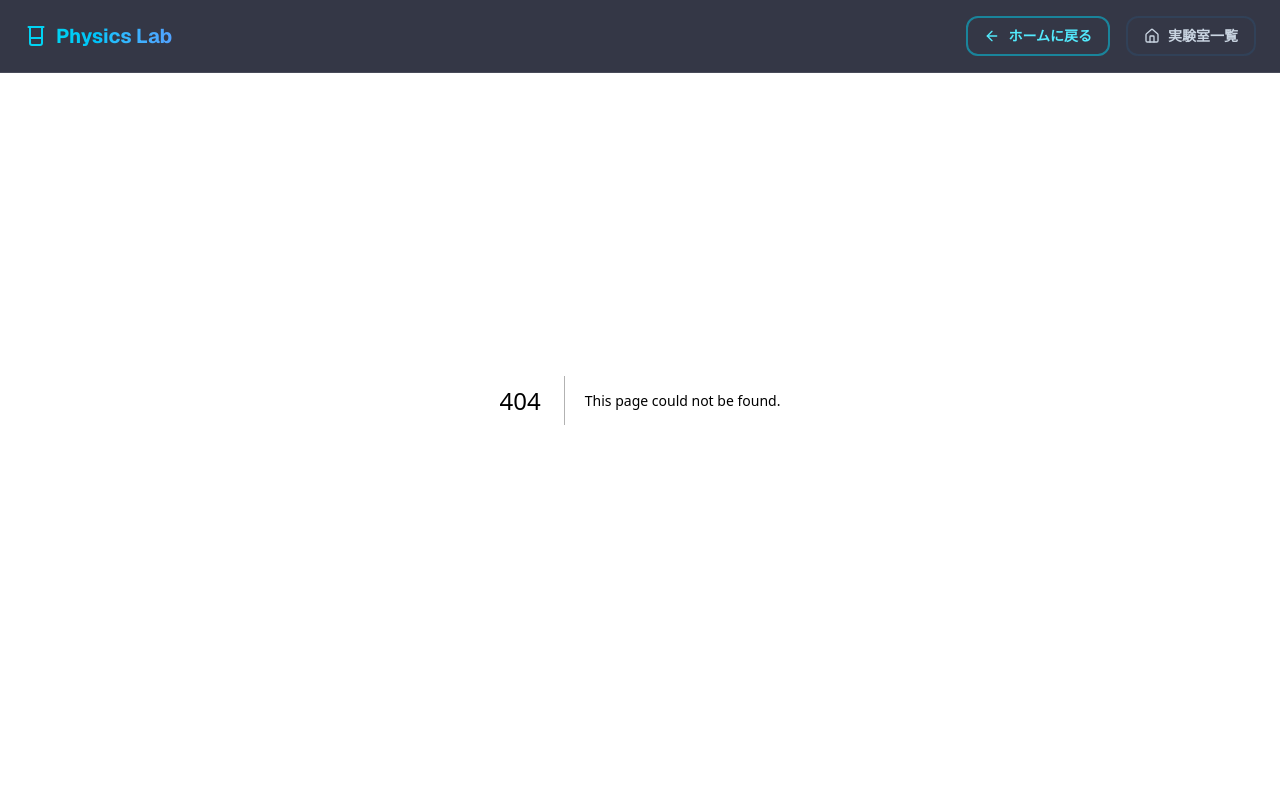
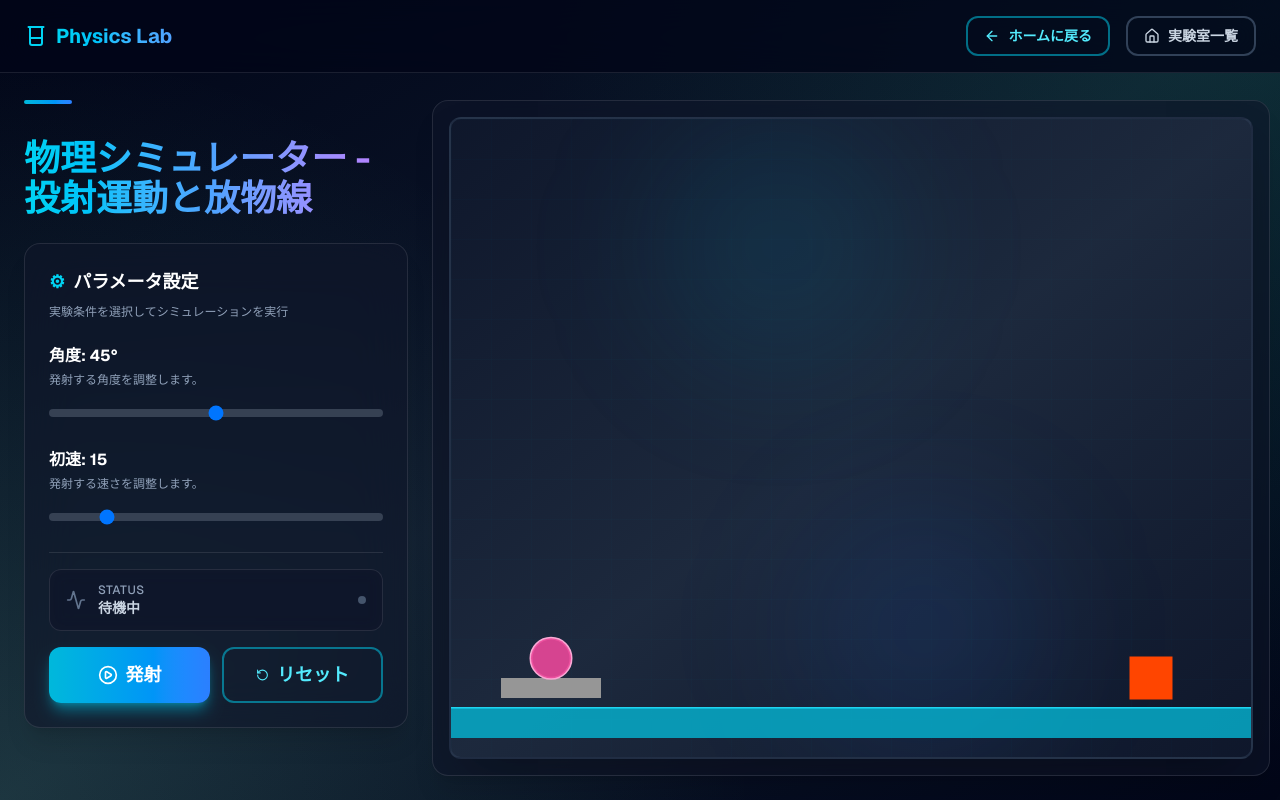
Before and after one commit to yuke325/physics-problems, a Next.js app: page /projectile-motion in a window 1280 px wide. Before the commit this address had no page. Built offline with nearby package versions, Linux system fonts and the light colour scheme.

Commit message:
feat: add page

```diff
--- /dev/null
+++ b/app/projectile-motion/components/ProjectileMotion.tsx
@@ -0,0 +1,100 @@
+"use client";
+
+import Matter from "matter-js";
+import type React from "react";
+import { useCallback, useRef, useState } from "react";
+import { PhysicsContainer } from "@/components/physics/Container";
+import { useMatterCanvas } from "@/lib/useMatterCanvas";
+import { projectileMotionMatter, fireBall } from "../lib/matter";
+
+const ProjectileMotion: React.FC<{ title: string }> = ({ title }) => {
+  const [isFired, setIsFired] = useState(false);
+  const [angle, setAngle] = useState(45); // 初期角度 45度
+  const [speed, setSpeed] = useState(15); // 初期速度 15
+
+  const ballRef = useRef<Matter.Body | null>(null);
+  const targetRef = useRef<Matter.Body | null>(null);
+
+  const initializeScene = useCallback(
+    () =>
+      projectileMotionMatter({
+        ballRef,
+        targetRef,
+      }),
+    [],
+  );
+
+  const { canvasRef, engineRef } = useMatterCanvas(initializeScene);
+
+  const handleFire = () => {
+    if (ballRef.current && engineRef.current) {
+      // 重力を有効にする
+      engineRef.current.gravity.y = 1;
+      fireBall(ballRef.current, angle, speed);
+      setIsFired(true);
+    }
+  };
+
+  const handleReset = () => {
+    if (ballRef.current && engineRef.current) {
+      // ボールを元の位置に戻し、速度をゼロにする
+      Matter.Body.setPosition(ballRef.current, { x: 100, y: 530 });
+      Matter.Body.setVelocity(ballRef.current, { x: 0, y: 0 });
+      Matter.Body.setAngularVelocity(ballRef.current, 0);
+
+      // 重力を無効にする（任意）
+      // engineRef.current.gravity.y = 0;
+
+      setIsFired(false);
+    }
+  };
+
+  return (
+    <PhysicsContainer
+      title={title}
+      onTry={handleFire}
+      onReset={handleReset}
+      isFalling={isFired} // isFallingをisFiredに意味的に合わせる
+      canvasRef={canvasRef}
+      tryLabel="発射"
+    >
+      {/* 角度調整スライダー */}
+      <div className="space-y-3">
+        <div>
+          <h3 className="text-base font-bold text-white mb-1">
+            角度: {angle}°
+          </h3>
+          <p className="text-xs text-slate-400">発射する角度を調整します。</p>
+        </div>
+        <input
+          type="range"
+          min="0"
+          max="90"
+          value={angle}
+          onChange={(e) => setAngle(Number(e.target.value))}
+          disabled={isFired}
+          className="w-full h-2 bg-gray-700 rounded-lg appearance-none cursor-pointer"
+        />
+      </div>
+
+      {/* 初速調整スライダー */}
+      <div className="space-y-3">
+        <div>
+          <h3 className="text-base font-bold text-white mb-1">初速: {speed}</h3>
+          <p className="text-xs text-slate-400">発射する速さを調整します。</p>
+        </div>
+        <input
+          type="range"
+          min="1"
+          max="90"
+          value={speed}
+          onChange={(e) => setSpeed(Number(e.target.value))}
+          disabled={isFired}
+          className="w-full h-2 bg-gray-700 rounded-lg appearance-none cursor-pointer"
+        />
+      </div>
+    </PhysicsContainer>
+  );
+};
+
+export default ProjectileMotion;
--- /dev/null
+++ b/app/projectile-motion/lab.config.ts
@@ -0,0 +1,14 @@
+import type { LabConfig } from "@/lib/labs";
+
+export const labConfig: LabConfig = {
+  code: "EX-02",
+  title: "投射運動シミュレーター",
+  description:
+    "初速と角度を調整して、物体がどのように飛んでいくかをシミュレーションします。放物線運動や空気抵抗の影響を視覚的に学べます。",
+  tags: ["初速", "角度", "重力"] as const,
+  accent: "from-green-500/30 via-emerald-500/10 to-transparent",
+  status: "体験可能",
+  order: 2,
+};
+
+export default labConfig;
--- /dev/null
+++ b/app/projectile-motion/lib/matter.ts
@@ -0,0 +1,92 @@
+import Matter from "matter-js";
+import type { MatterCanvasResult } from "@/lib/types";
+
+// オブジェクトの参照を保持するためのインターフェース
+interface ProjectileMotionMatterProps {
+  ballRef: React.RefObject<Matter.Body | null>;
+  targetRef: React.RefObject<Matter.Body | null>;
+}
+
+// Matter.jsのワールドを初期化し、オブジェクトを作成する関数
+export const initializeProjectileMotion = () => {
+  // 地面
+  const ground = Matter.Bodies.rectangle(400, 600, 810, 60, {
+    isStatic: true,
+    render: {
+      fillStyle: "rgba(6, 182, 212, 0.8)",
+      strokeStyle: "#22d3ee",
+      lineWidth: 2,
+    },
+  });
+
+  // 発射台
+  const cannonBase = Matter.Bodies.rectangle(100, 550, 100, 20, {
+    isStatic: true,
+    render: {
+      fillStyle: "rgba(150, 150, 150, 1)",
+    },
+  });
+
+  // 的
+  const target = Matter.Bodies.rectangle(700, 540, 40, 40, {
+    isStatic: true, // 最初は静的にしておく
+    render: {
+      fillStyle: "rgba(255, 69, 0, 1)", // オレンジ色
+      strokeStyle: "#ff4500",
+      lineWidth: 3,
+    },
+  });
+
+  // 発射されるボール
+  const ball = Matter.Bodies.circle(100, 530, 20, {
+    density: 0.04,
+    restitution: 0.6,
+    render: {
+      fillStyle: "rgba(236, 72, 153, 0.9)",
+      strokeStyle: "#f9a8d4",
+      lineWidth: 3,
+    },
+  });
+
+  return { ground, cannonBase, target, ball };
+};
+
+// コンポーネントから呼び出されるメインの関数
+export const projectileMotionMatter = ({
+  ballRef,
+  targetRef,
+}: ProjectileMotionMatterProps): MatterCanvasResult => {
+  const { ground, cannonBase, target, ball } = initializeProjectileMotion();
+
+  // 参照にオブジェクトを格納
+  ballRef.current = ball;
+  targetRef.current = target;
+
+  // ワールドに追加するすべてのオブジェクトを配列で返す
+  return [ground, cannonBase, target, ball];
+};
+
+// ボールを発射する関数
+export const fireBall = (
+  ball: Matter.Body,
+  angle: number,
+  speed: number,
+) => {
+  // ラジアンに変換
+  const angleRad = (angle * Math.PI) / 180;
+
+  // 力を計算
+  const forceMagnitude = 0.05 * speed; // 係数は調整が必要
+  const force = {
+    x: forceMagnitude * Math.cos(angleRad),
+    y: -forceMagnitude * Math.sin(angleRad), // y軸は上向きが負
+  };
+
+  // ボールを元の位置に戻す
+  Matter.Body.setPosition(ball, { x: 100, y: 530 });
+  Matter.Body.setVelocity(ball, { x: 0, y: 0 });
+  Matter.Body.setAngularVelocity(ball, 0);
+
+  // 力を加える
+  Matter.Body.applyForce(ball, ball.position, force);
+};
--- /dev/null
+++ b/app/projectile-motion/page.tsx
@@ -0,0 +1,17 @@
+import ProjectileMotion from "./components/ProjectileMotion";
+
+export default function Home() {
+  return (
+    <main className="min-h-screen bg-linear-to-br from-slate-950 via-slate-900 to-slate-950 relative overflow-hidden">
+      {/* Background Effects */}
+      <div className="pointer-events-none absolute inset-0">
+        <div className="absolute inset-0 bg-[radial-gradient(circle_at_top_right,rgba(16,185,129,0.15),transparent_50%)]" />
+        <div className="absolute inset-0 bg-[radial-gradient(circle_at_bottom_left,rgba(110,231,183,0.15),transparent_50%)]" />
+      </div>
+
+      <div className="relative z-10">
+        <ProjectileMotion title="物理シミュレーター - 投射運動と放物線" />
+      </div>
+    </main>
+  );
+}
--- a/components/physics/Container.tsx
+++ b/components/physics/Container.tsx
@@ -8,7 +8,8 @@ export const PhysicsContainer: React.FC<{
   onReset: () => void;
   isFalling: boolean;
   canvasRef: React.RefObject<HTMLCanvasElement | null>;
-}> = ({ title, children, onTry, onReset, isFalling, canvasRef }) => {
+  tryLabel?: string;
+}> = ({ title, children, onTry, onReset, isFalling, canvasRef, tryLabel }) => {
   return (
     <div className="min-h-screen flex flex-col lg:flex-row gap-6 p-6 max-w-[1800px] mx-auto pt-25">
       {/* Left Sidebar - Parameters */}
@@ -45,6 +46,7 @@ export const PhysicsContainer: React.FC<{
                 onTry={onTry}
                 onReset={onReset}
                 isFalling={isFalling}
+                tryLabel={tryLabel}
               />
             </div>
           </div>
--- a/components/physics/ExecuteContainer.tsx
+++ b/components/physics/ExecuteContainer.tsx
@@ -6,7 +6,8 @@ export const ExecuteContainer: React.FC<{
   onTry: () => void;
   onReset: () => void;
   isFalling: boolean;
-}> = ({ onTry, onReset, isFalling }) => {
+  tryLabel?: string;
+}> = ({ onTry, onReset, isFalling, tryLabel }) => {
   return (
     <div className="flex flex-col gap-4 w-full">
       <StatusIndicator
@@ -23,7 +24,7 @@ export const ExecuteContainer: React.FC<{
           className="group w-full"
         >
           <PlayCircle className="w-5 h-5 transition-transform group-hover:scale-110" />
-          Try！
+          {tryLabel || "Try！"}
         </Button>
         <Button
           type="button"
```
